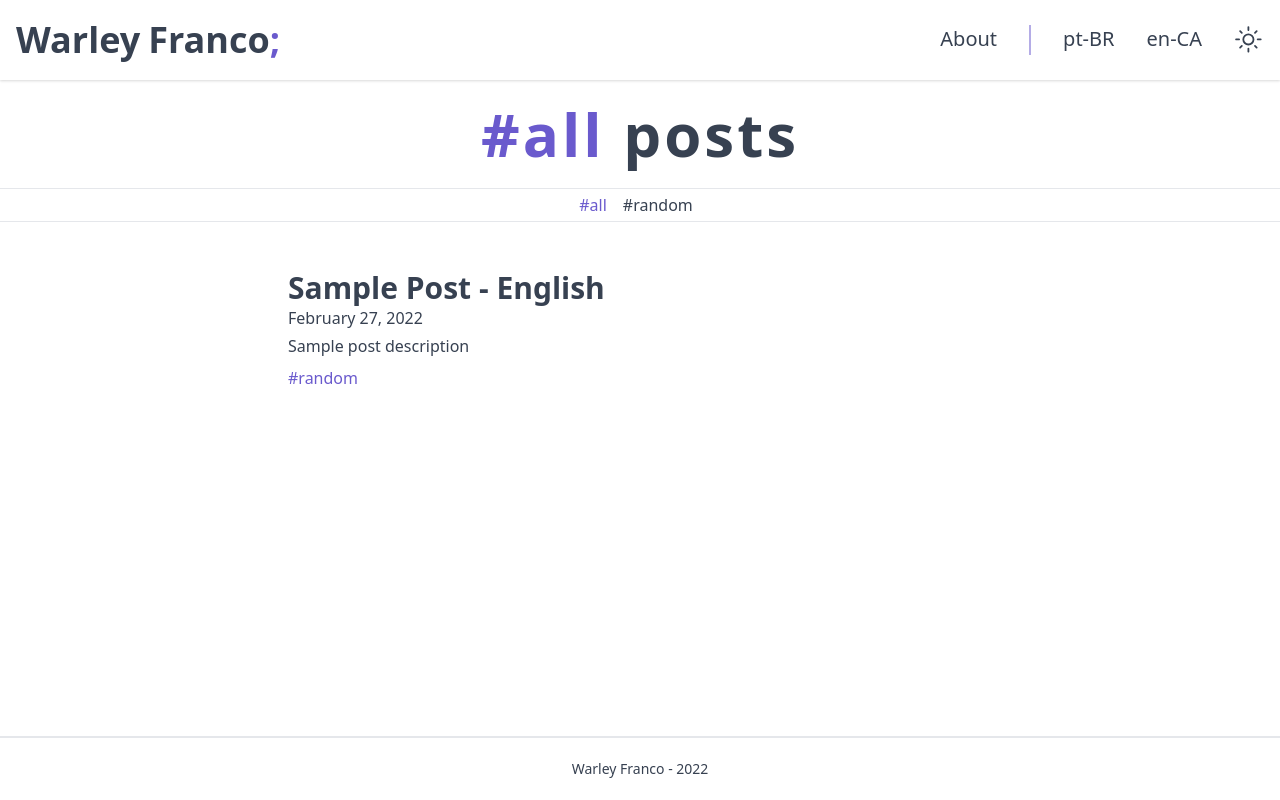
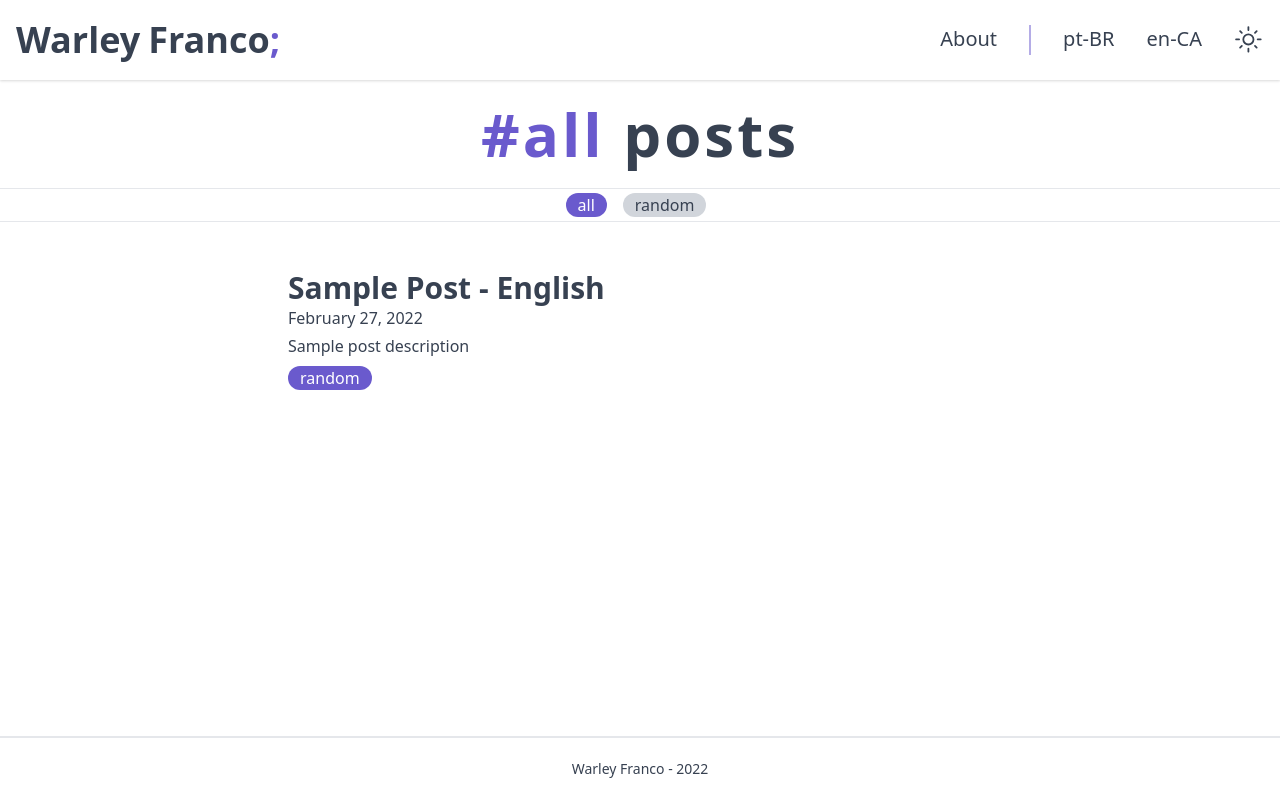
Before and after one commit to WarleyFranco/warleyfranco.github.io, a Next.js app: page / in a window 1280 px wide. Built offline with nearby package versions, Linux system fonts and the light colour scheme; what @tailwindcss/typography would draw is missing.

Commit message:
Remove hash from category tags + add pill button style;

```diff
--- a/src/components/post/category-tags.tsx
+++ b/src/components/post/category-tags.tsx
@@ -17,9 +17,9 @@ const CategoryTags = ({ categories, isCategoryNav = false }: CategoryTagProps) =
           <span
             onClick={() => selectCategory(category)}
             key={`${category}`}
-            className={`${isCurrentCategory ? 'text-accent dark:text-dark-accent' : 'text-gray-700 dark:text-gray-300'} cursor-pointer mx-2 my-1 first:ml-0`}
+            className={`${isCurrentCategory ? 'text-white bg-accent' : 'text-gray-700 dark:text-gray-700 bg-gray-300'} cursor-pointer mx-2 my-1 first:ml-0 rounded-full  px-3`}
           >
-          #{category}
+          {category}
         </span>
         );
       })}
```
